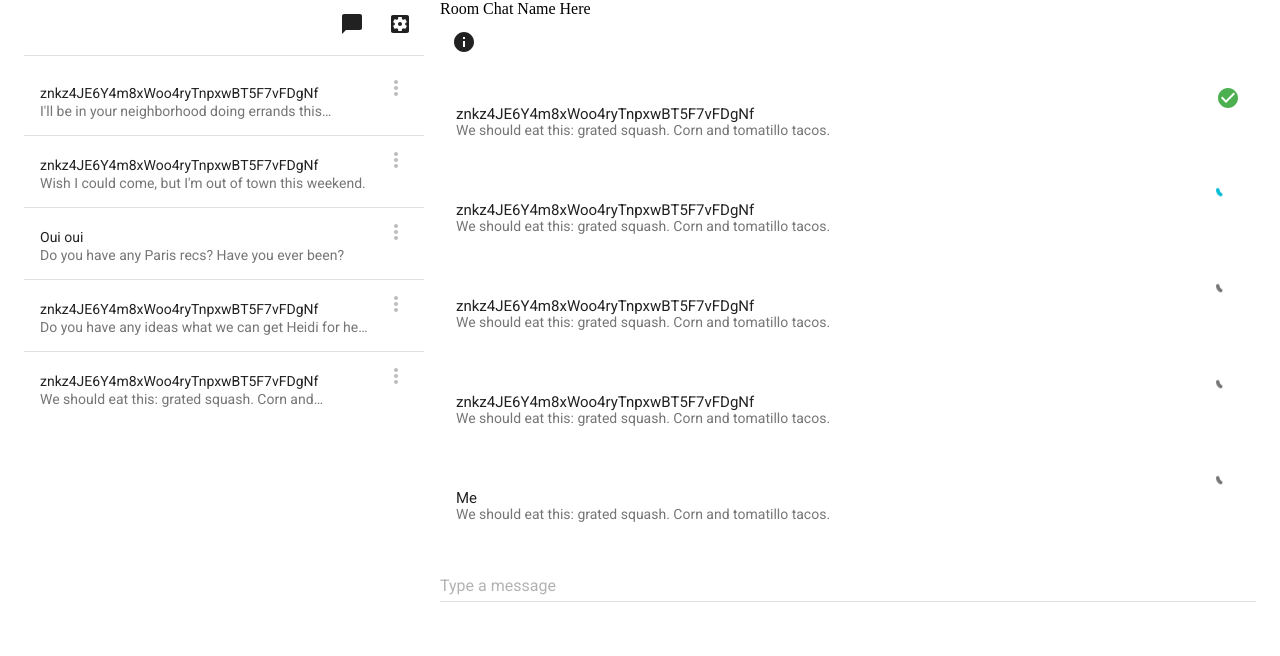
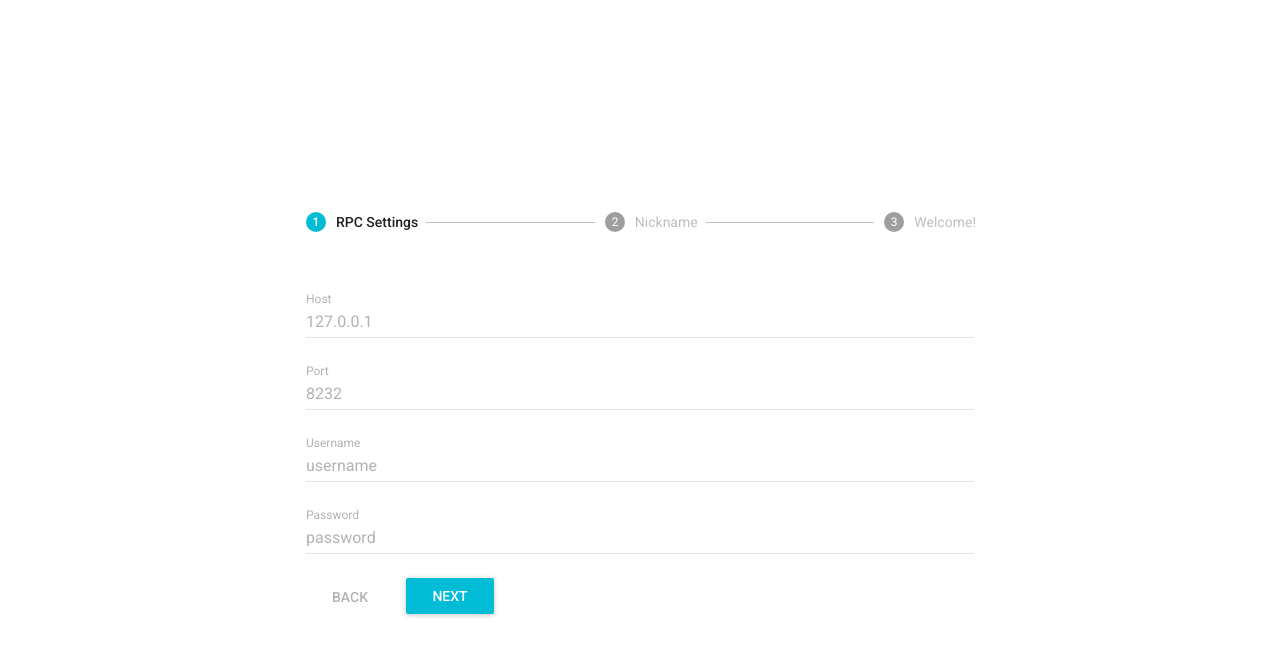
Before and after one commit to HorizenOfficial/zenchat, a React app: page / in a window 1280 px wide. Built offline with nearby package versions, Linux system fonts and the light colour scheme.

Commit message:
setup page

```diff
--- a/package.json
+++ b/package.json
@@ -42,6 +42,7 @@
     "webpack-dev-server": "^2.4.5"
   },
   "dependencies": {
+    "fs": "^0.0.1-security",
     "node-sass": "^4.5.3",
     "react-redux": "^5.0.6",
     "redux": "^3.7.2",
--- a/src/components/App.js
+++ b/src/components/App.js
@@ -1,32 +1,42 @@
-import React, { Component } from 'react'
-import { Grid, Row, Col } from 'react-flexbox-grid'
-
-import ChatList from './ChatList'
-import ChatContent from './ChatContent'
+import React, { Component } from 'react';
 
 import MuiThemeProvider from 'material-ui/styles/MuiThemeProvider'
 
-// Import scss as last file otherwise it won't work
-import '../assets/scss/App.scss'
+import ChatApp from './ChatApp'
+import StepperSetup from './StepperSetup'
 
-// Application
-class App extends React.Component {
+import fs from 'fs'
+
+export default class App extends Component {
+  constructor(props){
+    super(props)
+
+    this.isZenChatConfigured = this.isZenChatConfigured.bind(this)
+    this.checkZenChatConfigured = this.checkZenChatConfigured.bind(this)
+
+    this.state = {
+      configured: this.isZenChatConfigured()
+    }
+  }
+
+  // Check for folders etc
+  isZenChatConfigured() {
+    return false
+  }
+
+  // Checks if zenchat is configured
+  // if it is then reload it
+  checkZenChatConfigured() {
+    this.setState({
+      configured: this.isZenChatConfigured()
+    })
+  }
+
   render () {
     return (
       <MuiThemeProvider>
-        <Grid fluid className='zeroPaddingMargin'>
-          <Row className='rowZeroPaddingNoWrap'>
-            <Col xs={4} className='colBorderRight'>
-            <ChatList/>
-            </Col>
-            <Col xs={8} className='zeroPadding'>
-            <ChatContent/>
-            </Col>
-          </Row>
-        </Grid>
+        {this.state.configured? <ChatApp/> : <StepperSetup/>}
       </MuiThemeProvider>
     )
   }
 }
-
-export default App
--- /dev/null
+++ b/src/components/ChatApp.js
@@ -0,0 +1,22 @@
+import React, { Component } from 'react'
+import { Grid, Row, Col } from 'react-flexbox-grid'
+
+import ChatList from './ChatList'
+import ChatContent from './ChatContent'
+
+// Import scss as last file otherwise it won't work
+import '../assets/scss/ChatApp.scss'
+
+// Application
+export default class ChatApp extends React.Component {
+  render () {
+    return (
+      <Grid fluid className='zeroPaddingMargin'>
+        <Row className='rowZeroPaddingNoWrap'>
+          <Col xs={3} className='colBorderRight'><ChatList/></Col>
+          <Col xs={9} className='zeroPadding'><ChatContent/></Col>
+        </Row>
+      </Grid>
+    )
+  }
+}
--- a/src/components/ChatContent.js
+++ b/src/components/ChatContent.js
@@ -12,55 +12,47 @@ import { lightBlack, darkBlack, green500 } from 'material-ui/styles/colors'
 
 import '../assets/scss/ChatContent.scss'
 
-class ChatContent extends React.Component {
+// Chat Content items
+// are the messages themselves
+class ChatContentItem extends Component {
+  constructor (props) {
+    super(props)
+
+    this.state = {
+      sendComplete: true
+    }
+  }
+
+  render () {
+    return (
+      <ListItem rightIcon={
+          this.state.sendComplete ?
+          <CheckCircleIconAsset color={green500}/> :
+          <div><CircularProgress size={15}/></div>
+      }>
+        <p>
+          <span className="chatMessageSender">znkz4JE6Y4m8xWoo4ryTnpxwBT5F7vFDgNf</span>
+          <br />
+          <span className="chatMessageContent">We should eat this: grated squash. Corn and tomatillo tacos.</span>
+          <br />
+        </p>
+      </ListItem>
+    )
+  }
+}
+
+export default class ChatContent extends Component {
   render () {
     return (
       <div className='chatContainerStyle'>
         <ChatInfo/>
         <div className='chatAreaStyle'>
           <List>
-            <ListItem rightIcon={<CheckCircleIconAsset color={green500} />}>
-              <p>
-                <span style={{color: darkBlack,  fontSize: '15px'}}>znkz4JE6Y4m8xWoo4ryTnpxwBT5F7vFDgNf</span>
-                <br />
-                <span style={{color: lightBlack, fontSize: '14px'}}>We should eat this: grated squash. Corn and tomatillo tacos.</span>
-                <br />
-              </p>
-            </ListItem>
-            <ListItem rightIcon={<div>
-                                   <CircularProgress size={15} />
-                                 </div>}>
-              <p>
-                <span style={{color: darkBlack,  fontSize: '15px'}}>znkz4JE6Y4m8xWoo4ryTnpxwBT5F7vFDgNf</span>
-                <br />
-                <span style={{color: lightBlack, fontSize: '14px'}}>We should eat this: grated squash. Corn and tomatillo tacos.</span>
-                <br />
-              </p>
-            </ListItem>
-            <ListItem rightIcon={<CircularProgress size={15} />}>
-              <p>
-                <span style={{color: darkBlack,  fontSize: '15px'}}>znkz4JE6Y4m8xWoo4ryTnpxwBT5F7vFDgNf</span>
-                <br />
-                <span style={{color: lightBlack, fontSize: '14px'}}>We should eat this: grated squash. Corn and tomatillo tacos.</span>
-                <br />
-              </p>
-            </ListItem>
-            <ListItem rightIcon={<CircularProgress size={15} />}>
-              <p>
-                <span style={{color: darkBlack,  fontSize: '15px'}}>znkz4JE6Y4m8xWoo4ryTnpxwBT5F7vFDgNf</span>
-                <br />
-                <span style={{color: lightBlack, fontSize: '14px'}}>We should eat this: grated squash. Corn and tomatillo tacos.</span>
-                <br />
-              </p>
-            </ListItem>
-            <ListItem rightIcon={<CircularProgress size={15} />}>
-              <p>
-                <span style={{color: darkBlack,  fontSize: '15px'}}>Me</span>
-                <br />
-                <span style={{color: lightBlack, fontSize: '14px'}}>We should eat this: grated squash. Corn and tomatillo tacos.</span>
-                <br />
-              </p>
-            </ListItem>
+            <ChatContentItem/>
+            <ChatContentItem/>
+            <ChatContentItem/>
+            <ChatContentItem/>
+            <ChatContentItem/>
           </List>
         </div>
         <ChatSender />
@@ -68,5 +60,3 @@ class ChatContent extends React.Component {
     )
   }
 }
-
-export default ChatContent
--- a/src/components/ChatList.js
+++ b/src/components/ChatList.js
@@ -14,7 +14,18 @@ import '../assets/scss/ChatContent.scss'
 
 import { darkBlack, lightBlack } from 'material-ui/styles/colors'
 
-class ChatList extends React.Component {
+class ChatListItem extends Component {
+  render () {
+    return (
+      <ListItem secondaryText={<p>
+        <span style={{color: darkBlack}}>znkz4JE6Y4m8xWoo4ryTnpxwBT5F7vFDgNf</span>
+        <br /> I&apos;ll be in your neighborhood doing errands this weekend. Do you want to grab brunch?
+      </p>} secondaryTextLines={2} rightIconButton={<span><DialogChatSettings/></span>} />
+    )
+  }
+}
+
+export default class ChatList extends Component {
   render () {
     return (
       <div style={{height: '100%', overflowY: 'auto', overflowX: 'hidden'}}>
@@ -26,34 +37,16 @@ class ChatList extends React.Component {
         </Subheader>
         <Divider/>
         <List>
-          <ListItem secondaryText={<p>
-                                     <span style={{color: darkBlack}}>znkz4JE6Y4m8xWoo4ryTnpxwBT5F7vFDgNf</span>
-                                     <br /> I&apos;ll be in your neighborhood doing errands this weekend. Do you want to grab brunch?
-                                   </p>} secondaryTextLines={2} rightIconButton={<span><DialogChatSettings/></span>} />
+          <ChatListItem />
           <Divider/>
-          <ListItem secondaryText={<p>
-                                     <span style={{color: darkBlack}}>znkz4JE6Y4m8xWoo4ryTnpxwBT5F7vFDgNf</span>
-                                     <br /> Wish I could come, but I&apos;m out of town this weekend.
-                                   </p>} secondaryTextLines={2} rightIconButton={<span><DialogChatSettings/></span>} />
+          <ChatListItem />
           <Divider/>
-          <ListItem secondaryText={<p>
-                                     <span style={{color: darkBlack}}>Oui oui</span>
-                                     <br /> Do you have any Paris recs? Have you ever been?
-                                   </p>} secondaryTextLines={2} rightIconButton={<span><DialogChatSettings/></span>} />
-          <Divider />
-          <ListItem secondaryText={<p>
-                                     <span style={{color: darkBlack}}>znkz4JE6Y4m8xWoo4ryTnpxwBT5F7vFDgNf</span>
-                                     <br /> Do you have any ideas what we can get Heidi for her birthday? How about a pony?
-                                   </p>} secondaryTextLines={2} rightIconButton={<span><DialogChatSettings/></span>} />
-          <Divider />
-          <ListItem secondaryText={<p>
-                                     <span style={{color: darkBlack}}>znkz4JE6Y4m8xWoo4ryTnpxwBT5F7vFDgNf</span>
-                                     <br /> We should eat this: grated squash. Corn and tomatillo tacos.
-                                   </p>} secondaryTextLines={2} rightIconButton={<span><DialogChatSettings/></span>} />
+          <ChatListItem />
+          <Divider/>
+          <ChatListItem />
+          <Divider/>
         </List>
       </div>
     )
   }
 }
-
-export default ChatList
--- a/src/components/DialogChatSettings.js
+++ b/src/components/DialogChatSettings.js
@@ -66,20 +66,20 @@ export default class ChatSettings extends React.Component {
     return (
       <div>
         <Dialog
-          title='Set Room Name'
+          title='Set Chat Name'
           actions={actions}
           modal={false}
           open={this.state.dialogOpen}>
           <TextField
             hintText='Core Devs for Eagle Hawk'
-            floatingLabelText='Room Name'
+            floatingLabelText='Chat Name'
             floatingLabelFixed={true}
             fullWidth={true} />
           <br />
         </Dialog>
         <Snackbar
           open={this.state.snackbarOpen}
-          message='Room code copied to clipboard'
+          message='Chat code copied to clipboard'
           autoHideDuration={4000}
           onRequestClose={this.handleSnackbarClose} />
         <IconMenu iconButtonElement={iconButtonElement}>
--- a/src/components/DialogNewChat.js
+++ b/src/components/DialogNewChat.js
@@ -47,18 +47,18 @@ export default class NewChatDialog extends React.Component {
     return (
       <span>
         <IconButton
-          tooltip='new room'
+          tooltip='New Chat'
           onClick={this.handleDialogOpen}>
           <CommunicationChatBubble/>
         </IconButton>
         <Dialog
-          title='New Room'
+          title='New Chat'
           actions={actions}
           modal={false}
           open={this.state.dialogOpen}
           onRequestClose={this.handleDialogClose}
         >
-          <TextField hintText='Room Code' fullWidth={true}/>
+          <TextField hintText='Chat Code' fullWidth={true}/>
         </Dialog>
       </span>
     );
--- /dev/null
+++ b/src/components/StepperSetup.js
@@ -0,0 +1,142 @@
+import React, { Component } from 'react';
+
+import { Grid, Row, Col } from 'react-flexbox-grid'
+import { Step, Stepper, StepLabel } from 'material-ui/Stepper';
+
+import FlatButton from 'material-ui/FlatButton';
+import RaisedButton from 'material-ui/RaisedButton';
+import TextField from 'material-ui/TextField';
+
+// Setup ZenChat page
+export default class StepperSetup extends Component {
+  constructor(props){
+    super(props)
+
+    this.handleNext = this.handleNext.bind(this)
+    this.handlePrev = this.handlePrev.bind(this)
+
+    this.state = {
+      finished: false,
+      stepIndex: 0,
+    }
+  }
+
+  handleNext () {
+    const {stepIndex} = this.state;
+    this.setState({
+      stepIndex: stepIndex + 1,
+      finished: stepIndex >= 2,
+    });
+  };
+
+  handlePrev () {
+    const {stepIndex} = this.state;
+    if (stepIndex > 0) {
+      this.setState({stepIndex: stepIndex - 1});
+    }
+  };
+
+  getStepContent(stepIndex) {
+    switch (stepIndex) {
+      case 0:
+        return (
+          <div>
+            <TextField
+              hintText="127.0.0.1"
+              floatingLabelText="Host"
+              floatingLabelFixed={true}
+              fullWidth={true}
+            />
+            <TextField
+              hintText="8232"
+              floatingLabelText="Port"
+              floatingLabelFixed={true}
+              fullWidth={true}
+            />
+            <TextField
+              hintText="username"
+              floatingLabelText="Username"
+              floatingLabelFixed={true}
+              fullWidth={true}
+            />
+            <TextField
+              hintText="password"
+              floatingLabelText="Password"
+              floatingLabelFixed={true}
+              fullWidth={true}
+            />
+          </div>
+        );
+      case 1:
+        return (
+          <TextField
+            hintText="Leave blank for 'me'"
+            floatingLabelText="Your Nickname"
+            floatingLabelFixed={true}
+            fullWidth={true}
+          />
+        )
+      case 2:
+        return (
+          <span>ZENChat is syncing with ZEN</span>
+        );
+      default:
+        return 'How did you get here!';
+    }
+  }
+
+  render() {
+    const {finished, stepIndex} = this.state;
+    const contentStyle = {margin: '0 16px'};
+
+    return (
+      <div style={{display: 'flex', height: '100vh', alignItems: 'center', justifyContent: 'center'}}>
+        <div style={{width: '100%', maxWidth: 700, margin: 'auto'}}>
+          <Stepper activeStep={stepIndex}>
+            <Step>
+              <StepLabel>RPC Settings</StepLabel>
+            </Step>
+            <Step>
+              <StepLabel>Nickname</StepLabel>
+            </Step>
+            <Step>
+              <StepLabel>Welcome!</StepLabel>
+            </Step>
+          </Stepper>
+          <div style={contentStyle}>
+            {finished ? (
+              <p>
+                <a
+                  href="#"
+                  onClick={(event) => {
+                    event.preventDefault();
+                    this.setState({stepIndex: 0, finished: false});
+                  }}
+                >
+                  Click here
+                </a> to reset the example.
+              </p>
+            ) : (
+              <div>
+                <p>{this.getStepContent(stepIndex)}</p>
+                <div style={{marginTop: 12}}>
+                  <FlatButton
+                    label="Back"
+                    disabled={stepIndex === 0}
+                    onClick={this.handlePrev}
+                    style={{marginRight: 12}}
+                  />
+                  <RaisedButton
+                    label={stepIndex === 2 ? 'Finish' : 'Next'}
+                    primary={true}
+                    onClick={this.handleNext}
+                  />
+                </div>
+              </div>
+            )}
+          </div>
+        </div>
+      </div>
+    );
+  }
+}
```
Also changed, not shown: src/assets/scss/ChatContent.scss (+13 -0 lines), src/assets/scss/ChatApp.scss (renamed from src/assets/scss/App.scss), 1 other file.
